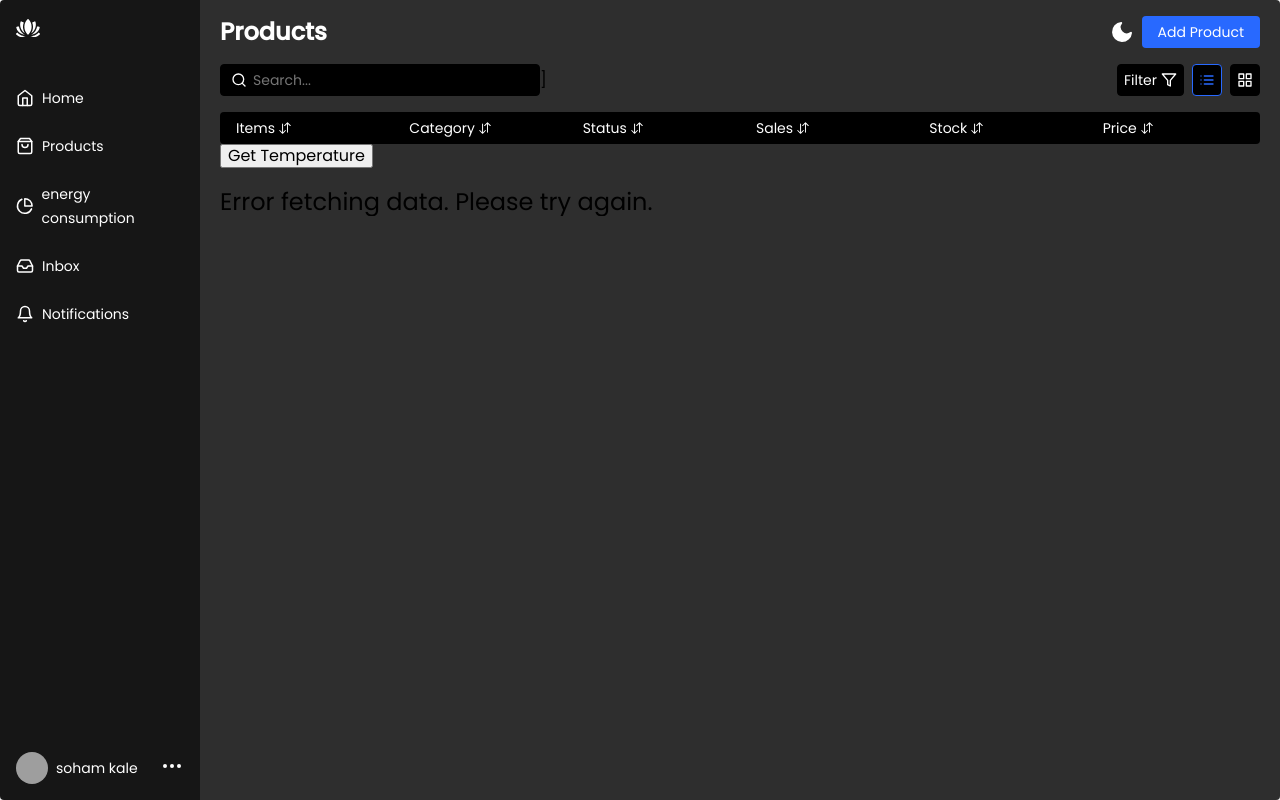
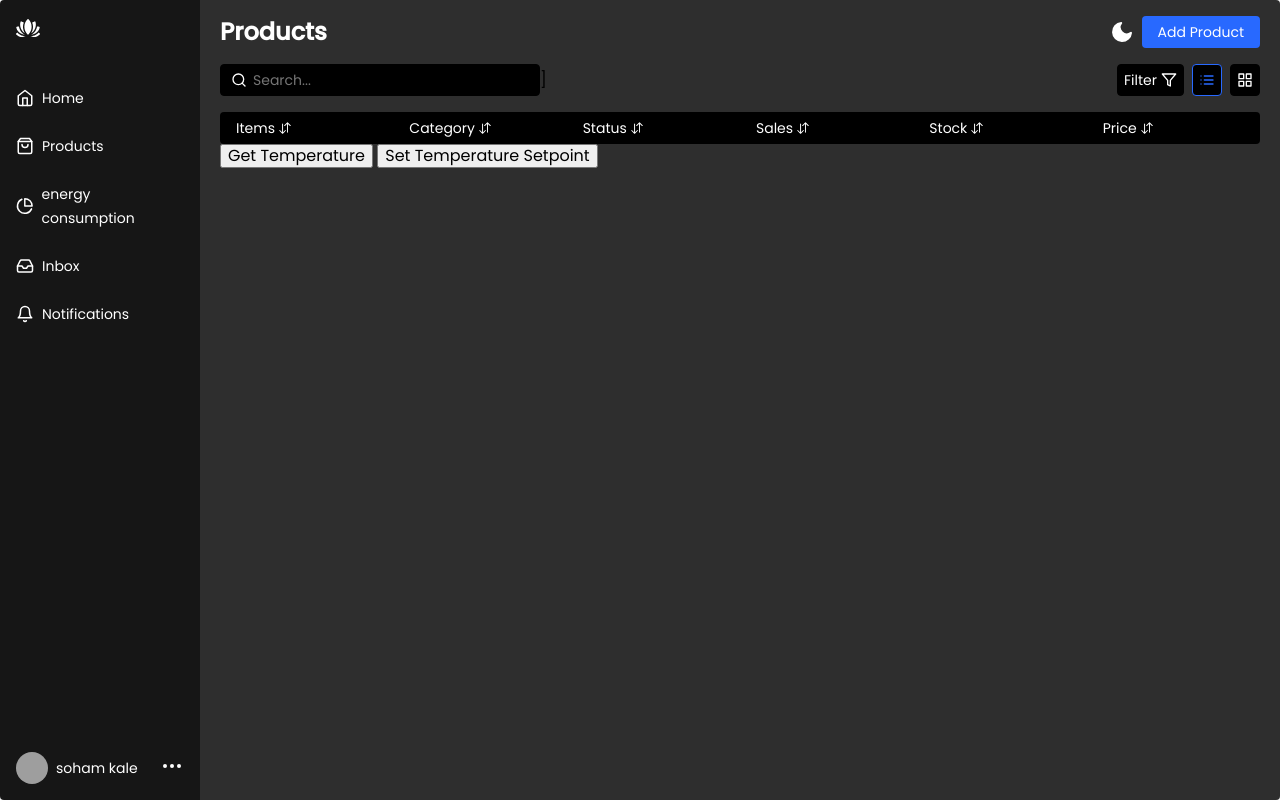
Before and after one commit to sohamkale35/HomeAuto, a Django app: template pages/templates/pages/add_devices.html in a window 1280 px wide. Run offline with Django 5.2, Linux system fonts and the light colour scheme; the template is opened without the code that fills it, so the values that code supplies are empty; some libraries are stand-ins or nearby versions; grey boxes are pictures that could not be loaded.

Commit message:
setpoint added

```diff
--- a/devices/urls.py
+++ b/devices/urls.py
@@ -1,6 +1,7 @@
 from django.urls import path
-from .views import get_temperature  # Only import the function you need
+from .views import get_temperature # Only import the function you need
 
 urlpatterns = [
     path('get_temperature/', get_temperature, name='get_temperature'),  # Ensure this path is correct
+
 ]
--- a/pages/templates/pages/add_devices.html
+++ b/pages/templates/pages/add_devices.html
@@ -8,8 +8,11 @@
 
 
 
-    <button id="temperature-button">Get Temperature</button>
-    <div id="temperature-display" style="margin-top: 20px; font-size: 1.5em;"></div>
+    <button id="temperatureButton">Get Temperature</button>
+    <button id="setpointButton">Set Temperature Setpoint</button>
+    <div id="temperatureDisplay"></div>
+
+
 
 
     <script src="{% static 'js/devices.js' %}"></script>
--- a/static/js/devices.js
+++ b/static/js/devices.js
@@ -1,38 +1,83 @@
-// static/js/script.js
+let currentSetpoint = null;
+let temperatureDisplayInterval = null;
 
-// Function to fetch temperature data from the server
-function fetchTemperature() {
-    fetch('devices/get_temperature/')
-        .then(response => {
-            // Check if the response is ok (status 200-299)
-            if (!response.ok) {
-                throw new Error('Network response was not ok');
+document.addEventListener('DOMContentLoaded', function() {
+    const tempButton = document.getElementById('temperatureButton');
+    const setpointButton = document.getElementById('setpointButton');
+
+    tempButton.addEventListener('click', function() {
+        const ipAddress = prompt("Enter the IP address of the sensor (or leave blank for random data):", "192.168.1.100");
+        const protocol = prompt("Enter the protocol (e.g., HTTP, MQTT):", "HTTP");
+
+        if (ipAddress) {
+            alert("Attempting to connect to sensor at IP: " + ipAddress + " using protocol: " + protocol);
+            fetch('devices/get_temperature/')
+                .then(response => response.json())
+                .then(data => {
+                    const temperatureDisplay = document.getElementById('temperatureDisplay');
+                    temperatureDisplay.textContent = 'Temperature: ' + data.temperature + ' °C (simulated)';
+                })
+                .catch(error => console.error('Error fetching temperature:', error));
+        } else {
+            simulateRandomTemperature();
+        }
+    });
+
+    setpointButton.addEventListener('click', function() {
+        const setpoint = prompt("Enter the desired temperature setpoint:", "25");
+
+        if (setpoint !== null && !isNaN(setpoint)) {
+            currentSetpoint = parseFloat(setpoint);
+            alert("Setpoint set to: " + currentSetpoint + " °C");
+            fluctuateAroundSetpoint();
+        }
+    });
+
+    function fluctuateAroundSetpoint() {
+        clearInterval(temperatureDisplayInterval);
+
+        // Define the range around the setpoint
+        const range = 5; // Adjust this value to change the fluctuation range
+
+        // Create an array of 5 readings based on the current setpoint
+        const readings = [
+            (Math.random() * (currentSetpoint - (currentSetpoint - range * 2)) + (currentSetpoint - range)).toFixed(2), // Farthest
+            (Math.random() * (currentSetpoint - (currentSetpoint - range)) + currentSetpoint).toFixed(2),
+            (Math.random() * (currentSetpoint + range - currentSetpoint) + currentSetpoint).toFixed(2),
+            (Math.random() * (currentSetpoint + range - (currentSetpoint + range)) + (currentSetpoint + range)).toFixed(2),
+            currentSetpoint.toFixed(2) // Setpoint
+        ];
+
+        let reachedSetpoint = false; // To track if setpoint has been reached
+
+        temperatureDisplayInterval = setInterval(() => {
+            const temperatureDisplay = document.getElementById('temperatureDisplay');
+
+            // Check if the setpoint has been reached
+            if (!reachedSetpoint) {
+                const randomIndex = Math.floor(Math.random() * readings.length);
+                const currentReading = readings[randomIndex];
+
+                if (currentReading == currentSetpoint.toFixed(2)) {
+                    reachedSetpoint = true; // Setpoint reached, stop fluctuating
+                    temperatureDisplay.textContent = 'Temperature: ' + currentReading + ' °C (Setpoint reached)';
+                } else {
+                    temperatureDisplay.textContent = 'Temperature: ' + currentReading + ' °C (fluctuating)';
+                }
             }
-            return response.json(); // Parse the JSON from the response
-        })
-        .then(data => {
-            // Update the temperature display with the fetched data
-            document.getElementById('temperature-display').innerText =
-                'Temperature: ' + data.temperature + ' °C';
-        })
-        .catch(error => {
-            // Handle any errors that occurred during the fetch
-            console.error('Error fetching temperature data:', error);
-            document.getElementById('temperature-display').innerText =
-                'Error fetching data. Please try again.';
-        });
-}
+        }, 2000); // Update every 5 seconds
+    }
 
-// Function to start continuous fetching of temperature data
-function startContinuousFetching() {
-    // Fetch temperature immediately on load
-    fetchTemperature();
+    function simulateRandomTemperature() {
+        const temperatureDisplay = document.getElementById('temperatureDisplay');
+        clearInterval(temperatureDisplayInterval);
 
-    // Set an interval to fetch temperature every 5 seconds (5000 ms)
-    setInterval(fetchTemperature, 2000); // Adjust the interval as needed
-}
+        temperatureDisplayInterval = setInterval(() => {
+            const simulatedTemperature = (Math.random() * (30 - 20) + 20).toFixed(2);
+            temperatureDisplay.textContent = 'Temperature: ' + simulatedTemperature + ' °C (random)';
+        }, 2000);
+    }
 
-// Event listener to trigger continuous fetching when the DOM is loaded
-document.addEventListener('DOMContentLoaded', function() {
-    startContinuousFetching(); // Start fetching temperature data continuously
+    // Start with random readings until a setpoint is given
+    simulateRandomTemperature();
 });
```
Also changed, not shown: devices/views.py (+11 -1 lines).
